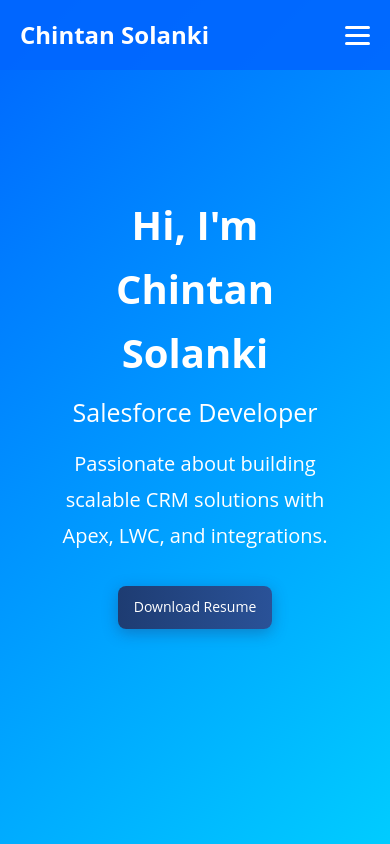
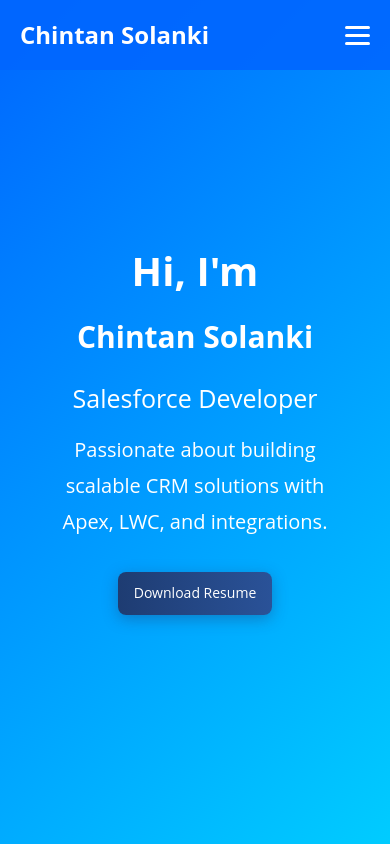
Before and after one commit to ChintanSolanki/chintansolanki.github.io, a plain HTML site: page index.html in a window 390 px wide. Shown: the top 844 px of the page. Drawn offline with Linux system fonts and the light colour scheme.

Commit message:
CSS Update

```diff
--- a/css/style.css
+++ b/css/style.css
@@ -133,6 +133,17 @@ header {
         margin: 10px;
         font-size: 40px;
         color: #fff; /* White color for hero heading */
+    }
+
+    .hero h1 .name-highlight{
+        display: block;
+        font-size: 30px;
+        padding: 10px 0px;
+    }
+
+    .hero-content {
+        flex: 1;
+        padding: 0.5rem;
     }
 
     .hero-subtitle {
--- a/index.html
+++ b/index.html
@@ -46,7 +46,7 @@
                             Passionate about building scalable CRM solutions with Apex, LWC, and integrations.
                         </p>
                         <!-- <a href="ChintanSolanki.pdf" target="_blank" class="resume-button">Download Resume</a> -->
-                        <div style="text-align: center; margin-bottom: 2rem;">
+                        <div>
                             <a href="/path/to/your-resume.pdf" download class="resume-button">
                                 Download Resume
                             </a>
```
